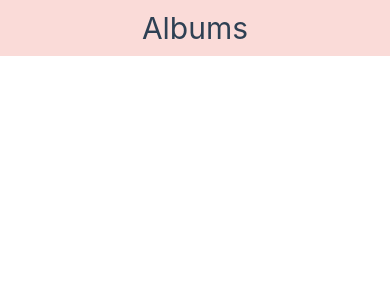
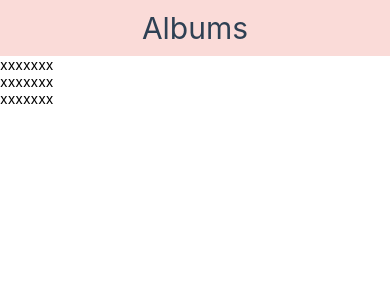
Before and after one commit to meen2340/std6002041520131, a React Native app: screen / in a window 390 px wide. Shown: the top 300 px of the page. Built offline with nearby package versions, Linux system fonts and the light colour scheme.

Commit message:
using Card component on App

```diff
--- a/components/App.js
+++ b/components/App.js
@@ -1,12 +1,14 @@
 import React from 'react';
 import { View, Text } from 'react-native';
 import Header from './Header';
+import Card from './Card';
 
 class App extends React.Component {
     render() {
         return (
             <View >
                 <Header title="Albums" />
+                <Card></Card>
                 {/* <Text>sasiwimon muangpatum</Text> */}
             </View>
         );
```
